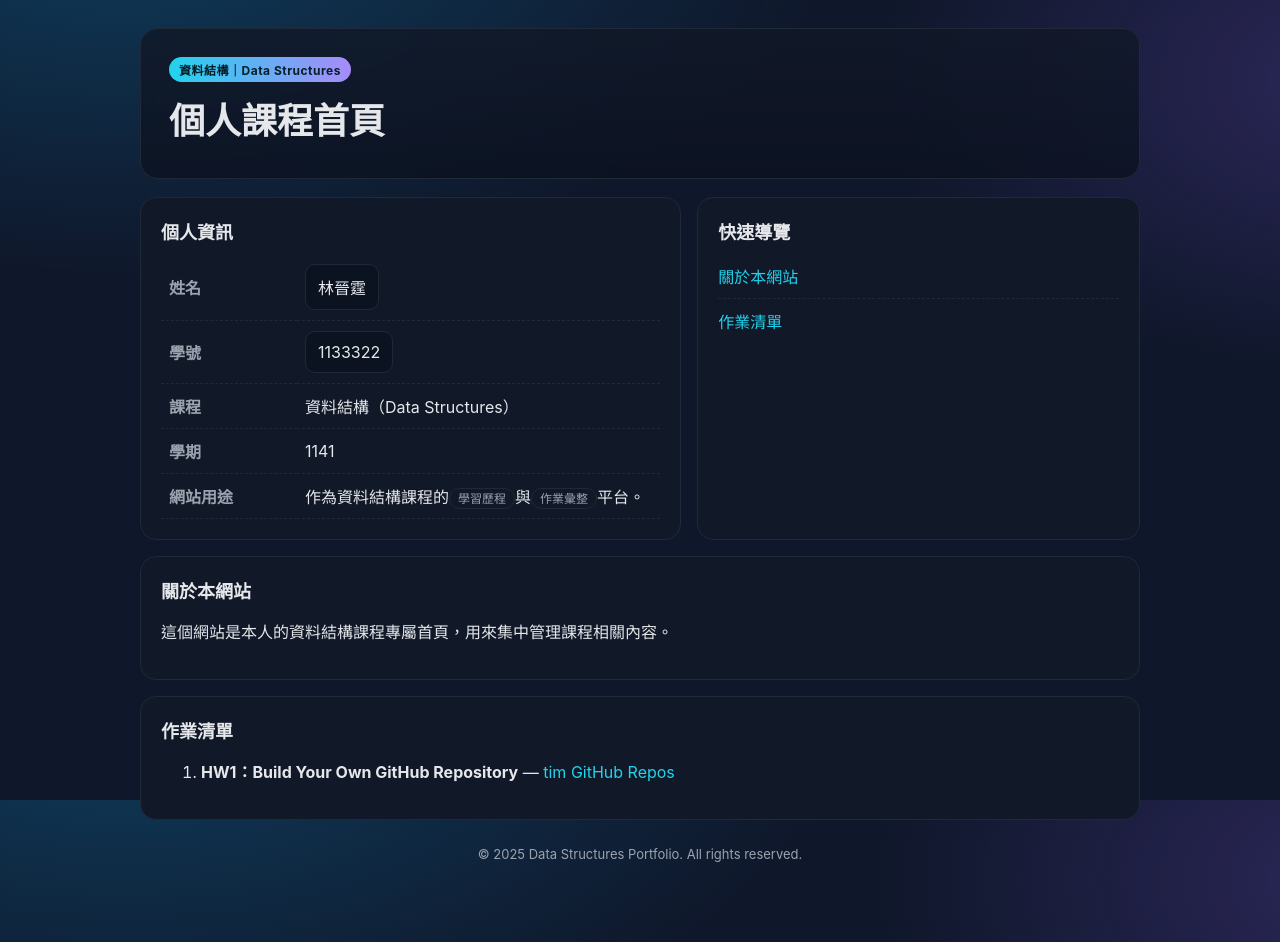
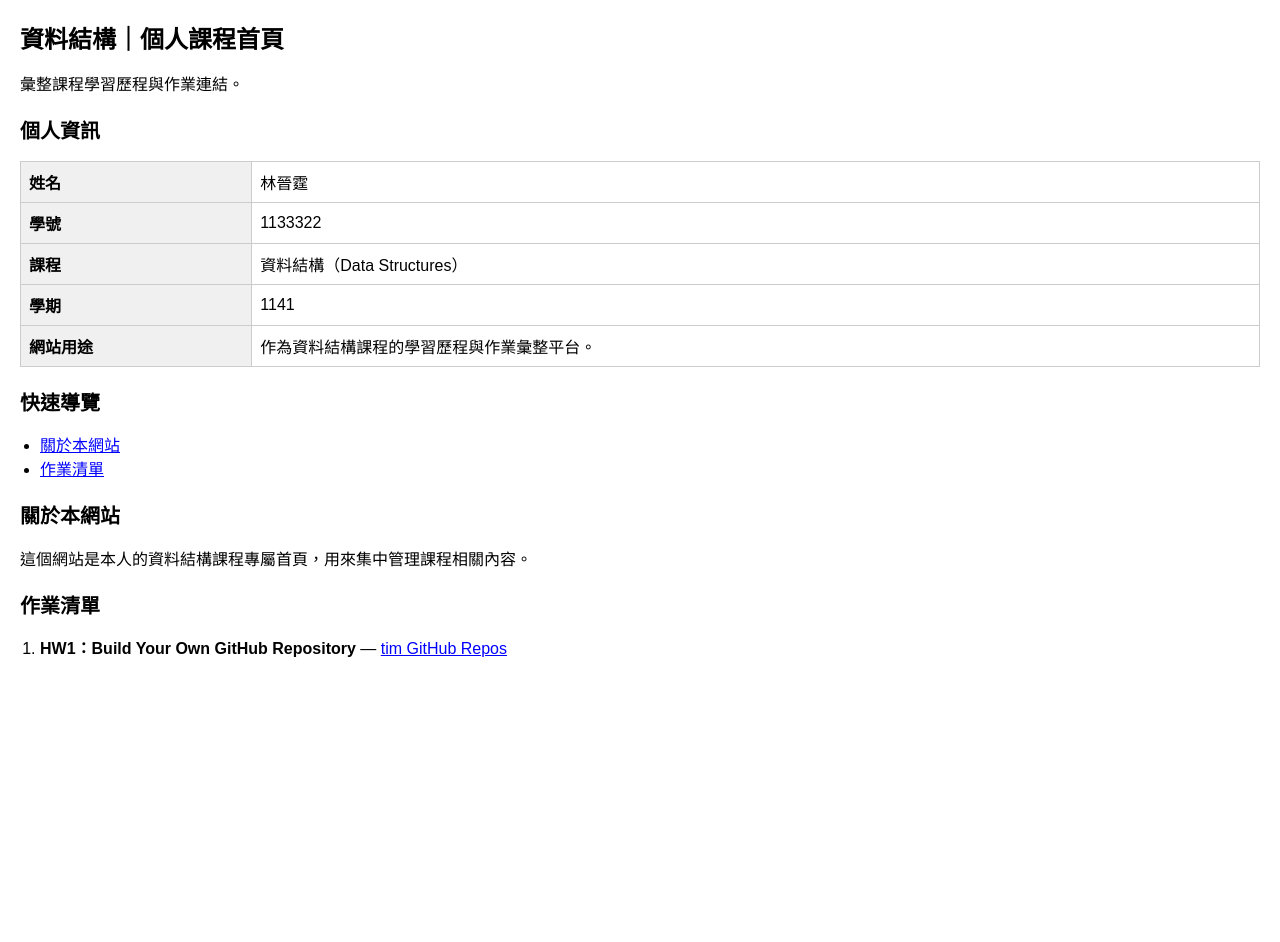
Before and after one commit to tim9910/tim9910.github.io, a plain HTML site: page index.html in a window 1280 px wide. After the commit the page ends 800 px from the top, so only its background shows below. Drawn offline with Linux system fonts and the light colour scheme.

Commit message:
update index.html

```diff
--- a/index.html
+++ b/index.html
@@ -4,77 +4,31 @@
   <meta charset="utf-8" />
   <meta name="viewport" content="width=device-width, initial-scale=1" />
   <title>資料結構課程｜個人首頁</title>
-  <meta name="description" content="資料結構課程歷程與作業彙整的個人首頁。" />
   <style>
-    :root{
-      --bg:#0f172a;          /* slate-900 */
-      --panel:#111827CC;     /* gray-900/80 */
-      --text:#e5e7eb;        /* gray-200 */
-      --muted:#9ca3af;       /* gray-400 */
-      --accent:#22d3ee;      /* cyan-400 */
-      --accent-2:#a78bfa;    /* violet-400 */
-      --card:#111827;        /* gray-900 */
-      --border:#1f2937;      /* gray-800 */
-    }
-    html,body{height:100%;}
-    body{
-      margin:0; font-family:-apple-system,BlinkMacSystemFont,"Segoe UI",Roboto,Helvetica,Arial,"Noto Sans TC","PingFang TC","Microsoft JhengHei",sans-serif;
-      color:var(--text); background:radial-gradient(1200px 600px at 10% -10%, #0ea5e940 0%, transparent 60%),
-                         radial-gradient(900px 500px at 110% 10%, #8b5cf640 0%, transparent 60%),
-                         var(--bg);
-    }
-    .container{max-width:1000px; margin:0 auto; padding:28px 20px 80px;}
-    header{
-      border:1px solid var(--border); background:linear-gradient(180deg, var(--panel), #0b1220CC);
-      backdrop-filter: blur(8px);
-      border-radius:18px; padding:28px; position:relative; overflow:hidden;
-    }
-    .badge{display:inline-block; padding:4px 10px; border-radius:999px; font-size:12px; letter-spacing:.5px; color:#062028; background:linear-gradient(90deg,var(--accent),var(--accent-2)); font-weight:700;}
-    h1{margin:10px 0 6px; font-size: clamp(24px, 4vw, 36px);}
-    .subtitle{color:var(--muted); margin:0 0 8px; font-size:14px}
-    .grid{display:grid; grid-template-columns:1fr; gap:16px; margin-top:18px}
-    @media(min-width:820px){ .grid{grid-template-columns:1.1fr .9fr;} }
-    .card{background:var(--card); border:1px solid var(--border); border-radius:16px; padding:20px}
-    .card h2{margin:0 0 10px; font-size:18px}
-    .meta-table{width:100%; border-collapse:collapse;}
-    .meta-table th,.meta-table td{padding:10px 8px; text-align:left; border-bottom:1px dashed var(--border);}
-    .meta-table th{color:var(--muted); font-weight:600; width:120px}
-    a{color:var(--accent); text-decoration:none}
-    a:hover{text-decoration:underline}
-    .list{list-style:none; padding:0; margin:0}
-    .list li{padding:10px 0; border-bottom:1px dashed var(--border)}
-    .list li:last-child{border-bottom:none}
-    .muted{color:var(--muted)}
-    footer{margin-top:26px; color:var(--muted); font-size:13px; text-align:center}
-    .pill{display:inline-flex; gap:8px; align-items:center; font-size:12px; color:var(--muted)}
-    .pill code{background:#0b1220; border:1px solid var(--border); padding:2px 6px; border-radius:8px; color:var(--text)}
-    .kbd{border:1px solid var(--border); padding:2px 6px; border-radius:6px; background:#0b1220}
-    .btn{
-      display:inline-block; border:1px solid var(--border); background:#0b1220; padding:10px 14px; border-radius:12px; font-weight:600
-    }
-    .btn:hover{border-color:#334155}
-    .todo{background:#0b1220; border:1px solid var(--border); padding:10px 12px; border-radius:10px; display:inline-block}
-    .tag{font-size:12px; color:var(--muted); border:1px solid var(--border); padding:2px 8px; border-radius:999px}
+    body { font-family: Arial, "Microsoft JhengHei", sans-serif; margin: 20px; background: #fff; color: #000; }
+    h1 { font-size: 24px; margin-bottom: 10px; }
+    h2 { font-size: 20px; margin-top: 20px; }
+    table { border-collapse: collapse; width: 100%; margin-top: 10px; }
+    th, td { border: 1px solid #ccc; padding: 8px; text-align: left; }
+    th { background: #f0f0f0; }
+    ul, ol { margin: 0; padding-left: 20px; }
+    footer { margin-top: 30px; font-size: 12px; color: #555; text-align: center; }
+    a { color: blue; }
   </style>
 </head>
 <body>
-  <div class="container">
-    <header>
-      <span class="badge">資料結構｜Data Structures</span>
-      <h1>個人課程首頁</h1>
-    </header>
+  <h1>資料結構｜個人課程首頁</h1>
+  <p>彙整課程學習歷程與作業連結。</p>
 
-    <section class="grid" aria-label="主要內容">
-      <article class="card" aria-label="個人資訊">
   <h2>個人資訊</h2>
-        <table class="meta-table">
+  <table>
     <tr>
       <th>姓名</th>
-            <td><span class="todo">林晉霆</span></td>
+      <td>林晉霆</td>
     </tr>
     <tr>
       <th>學號</th>
-            <td><span class="todo">1133322</span></td>
+      <td>1133322</td>
     </tr>
     <tr>
       <th>課程</th>
@@ -82,56 +36,30 @@
     </tr>
     <tr>
       <th>學期</th>
-            <td><span id="term">1141</span></td>
+      <td>1141</td>
     </tr>
     <tr>
       <th>網站用途</th>
-            <td>作為資料結構課程的<span class="tag">學習歷程</span>與<span class="tag">作業彙整</span>平台。</td>
+      <td>作為資料結構課程的學習歷程與作業彙整平台。</td>
     </tr>
   </table>
-      </article>
 
-      <aside class="card" aria-label="快速導覽">
   <h2>快速導覽</h2>
-        <ul class="list">
+  <ul>
     <li><a href="#about">關於本網站</a></li>
     <li><a href="#homeworks">作業清單</a></li>
   </ul>
-      </aside>
-    </section>
 
-    <section id="about" class="card" style="margin-top:16px">
-      <h2>關於本網站</h2>
-      <p>
-        這個網站是本人的資料結構課程專屬首頁，用來集中管理課程相關內容。
-      </p>
-    </section>
+  <h2 id="about">關於本網站</h2>
+  <p>這個網站是本人的資料結構課程專屬首頁，用來集中管理課程相關內容。</p>
 
-
-    <section id="homeworks" class="card" style="margin-top:16px">
-      <h2>作業清單</h2>
+  <h2 id="homeworks">作業清單</h2>
   <ol>
     <li>
       <strong>HW1：Build Your Own GitHub Repository</strong> —
-          <a href="https://github.com/tim9910/">tim GitHub Repos</a>
+      <a href="https://github.com/tim9910/" target="_blank">tim GitHub Repos</a>
     </li>
+  </ol>
 
-      </ol>
-    </section>
-
-
-    <footer>
-      <div>© <span id="year"></span> Data Structures Portfolio. All rights reserved.</div>
-    </footer>
-  </div>
-
-  <script>
-    const y = new Date().getFullYear();
-    document.getElementById('year').textContent = y;
-    const today = new Date();
-    const pad = n => String(n).padStart(2,'0');
-    const stamp = `${today.getFullYear()}-${pad(today.getMonth()+1)}-${pad(today.getDate())}`;
-    document.getElementById('today').textContent = stamp;
-  </script>
 </body>
 </html>
```
Lines whose indentation alone changed are shown as unchanged.
